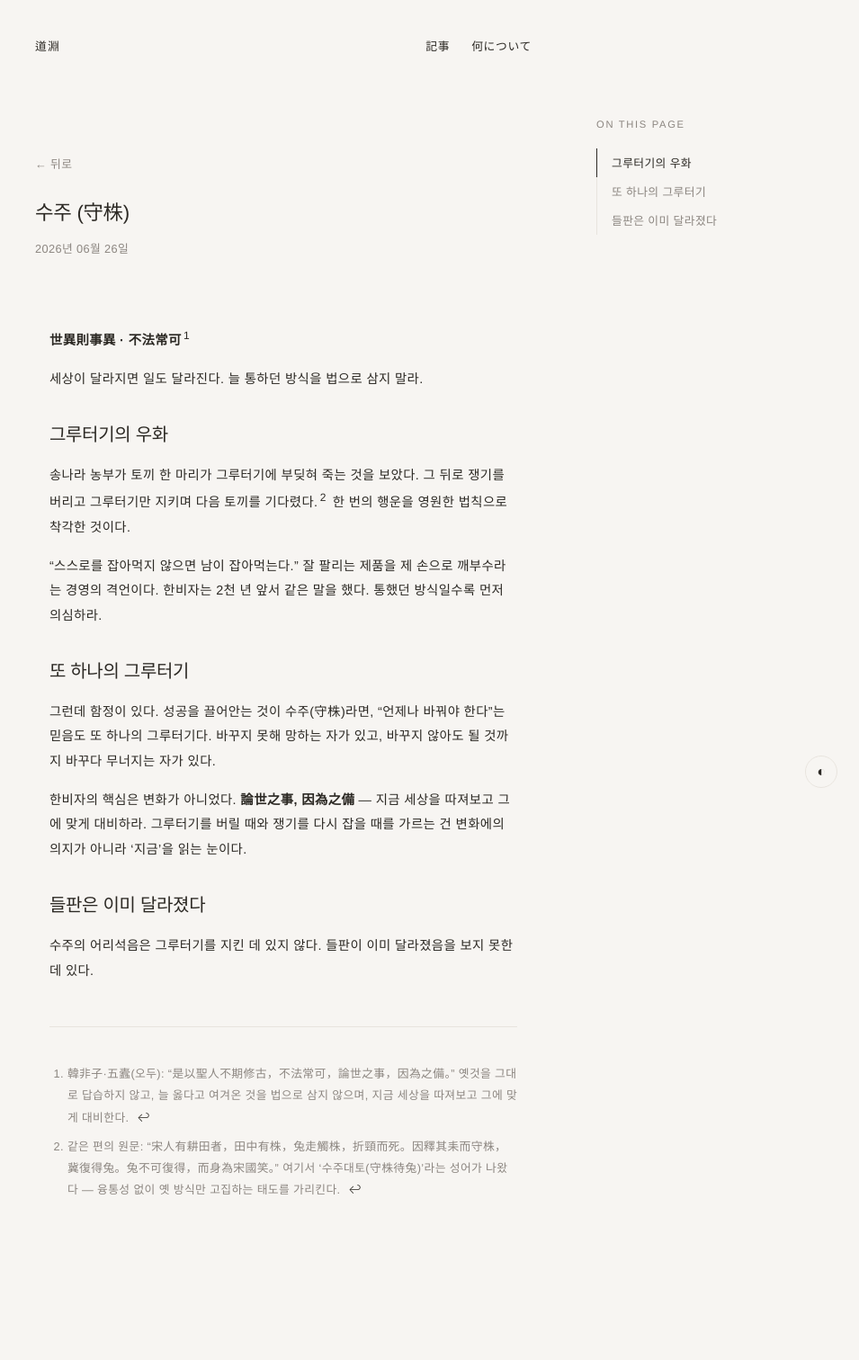
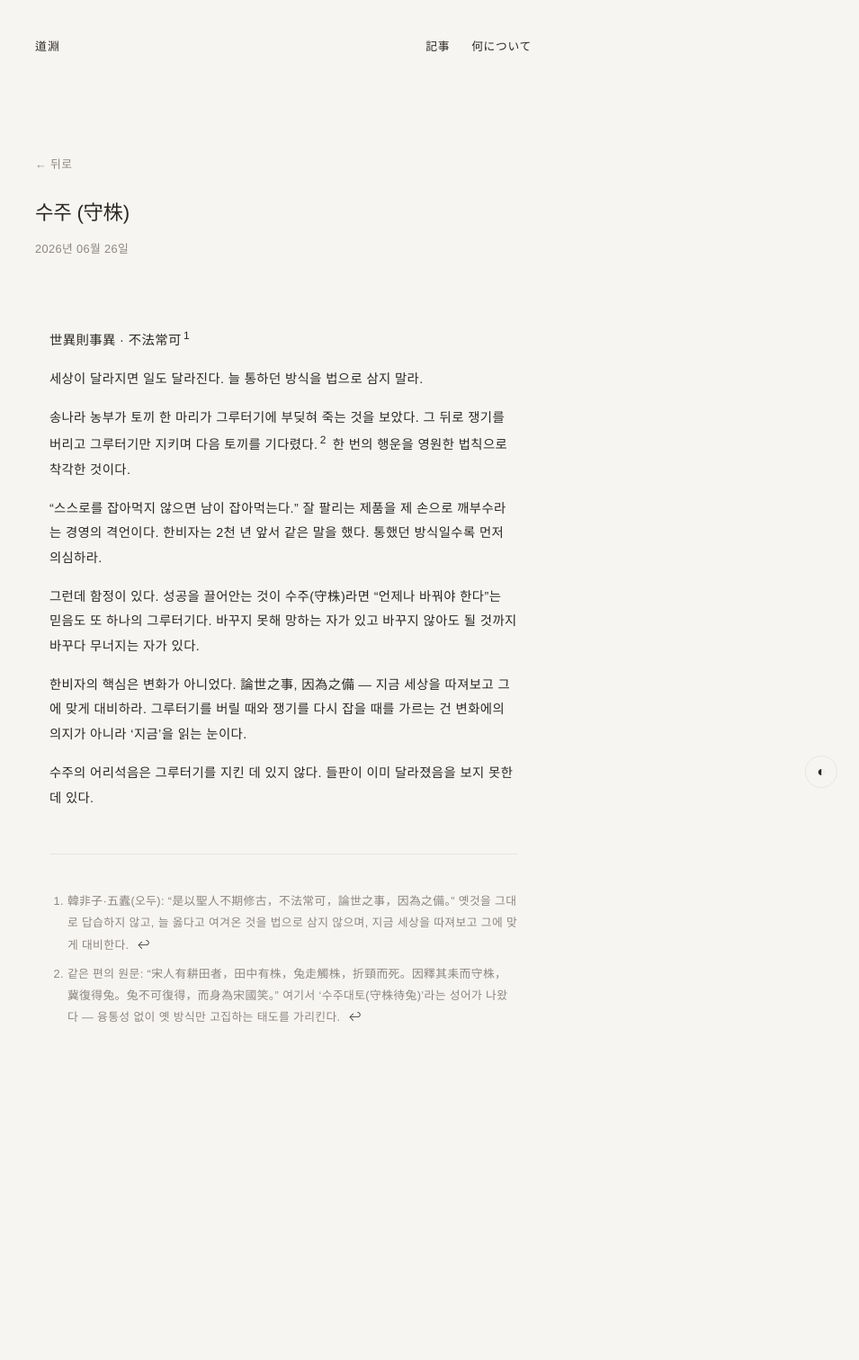
Before and after one commit to waylake/waylake.github.io, a Jekyll site: the page built from _posts/2026-06-26-수주.md, in a window 1280 px wide. Shown: the whole page at 90% size, without its empty margins (325-1280 px from the left). Built offline with Jekyll 4.4.1, drawn with Linux system fonts in a browser that asks for light colours; after the commit the page ends 1320 px from its top, so only the background shows below that.

Commit message:
style(posts): AI 흔적 제거 — 소제목·볼드·연결어미 쉼표

```diff
--- a/_posts/2026-06-26-수주.md
+++ b/_posts/2026-06-26-수주.md
@@ -5,23 +5,17 @@ date: 2026-06-26 00:00:00 +0900
 categories: philosophy
 ---
 
-**世異則事異 · 不法常可**[^1]
+世異則事異 · 不法常可[^1]
 
 세상이 달라지면 일도 달라진다. 늘 통하던 방식을 법으로 삼지 말라.
-
-## 그루터기의 우화
 
 송나라 농부가 토끼 한 마리가 그루터기에 부딪혀 죽는 것을 보았다. 그 뒤로 쟁기를 버리고 그루터기만 지키며 다음 토끼를 기다렸다.[^2] 한 번의 행운을 영원한 법칙으로 착각한 것이다.
 
 "스스로를 잡아먹지 않으면 남이 잡아먹는다." 잘 팔리는 제품을 제 손으로 깨부수라는 경영의 격언이다. 한비자는 2천 년 앞서 같은 말을 했다. 통했던 방식일수록 먼저 의심하라.
 
-## 또 하나의 그루터기
+그런데 함정이 있다. 성공을 끌어안는 것이 수주(守株)라면 "언제나 바꿔야 한다"는 믿음도 또 하나의 그루터기다. 바꾸지 못해 망하는 자가 있고 바꾸지 않아도 될 것까지 바꾸다 무너지는 자가 있다.
 
-그런데 함정이 있다. 성공을 끌어안는 것이 수주(守株)라면, "언제나 바꿔야 한다"는 믿음도 또 하나의 그루터기다. 바꾸지 못해 망하는 자가 있고, 바꾸지 않아도 될 것까지 바꾸다 무너지는 자가 있다.
-
-한비자의 핵심은 변화가 아니었다. **論世之事, 因為之備** — 지금 세상을 따져보고 그에 맞게 대비하라. 그루터기를 버릴 때와 쟁기를 다시 잡을 때를 가르는 건 변화에의 의지가 아니라 '지금'을 읽는 눈이다.
-
-## 들판은 이미 달라졌다
+한비자의 핵심은 변화가 아니었다. 論世之事, 因為之備 — 지금 세상을 따져보고 그에 맞게 대비하라. 그루터기를 버릴 때와 쟁기를 다시 잡을 때를 가르는 건 변화에의 의지가 아니라 '지금'을 읽는 눈이다.
 
 수주의 어리석음은 그루터기를 지킨 데 있지 않다. 들판이 이미 달라졌음을 보지 못한 데 있다.
 
```
Also changed, not shown: _posts/2024-10-05-한강의-공한-본질과-깨달음의-유동성.md (+4 -4 lines), _posts/2026-02-28-llm-side-effects.md (+2 -2 lines), _posts/2026-04-15-憤悱.md (+4 -4 lines).
